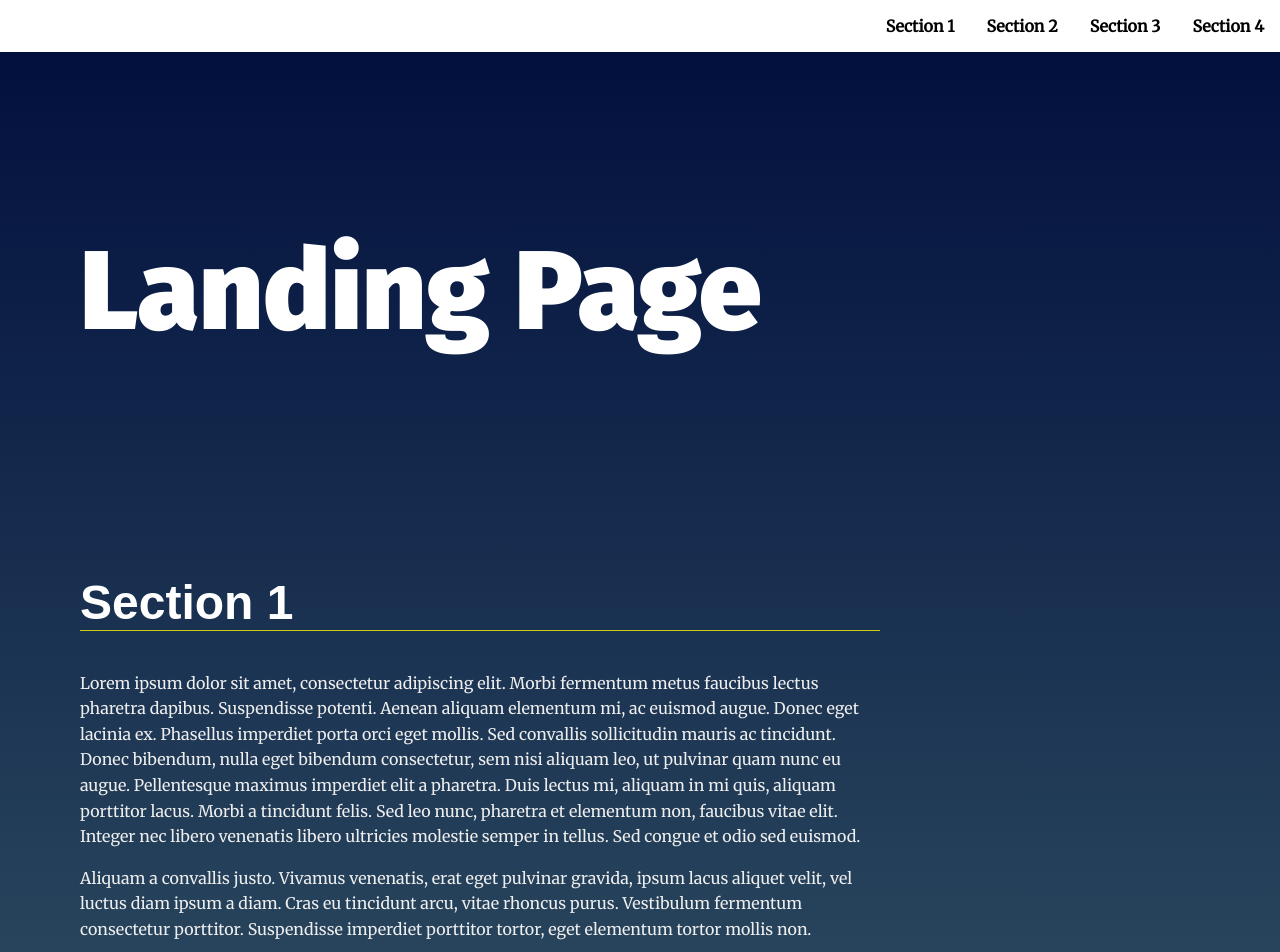
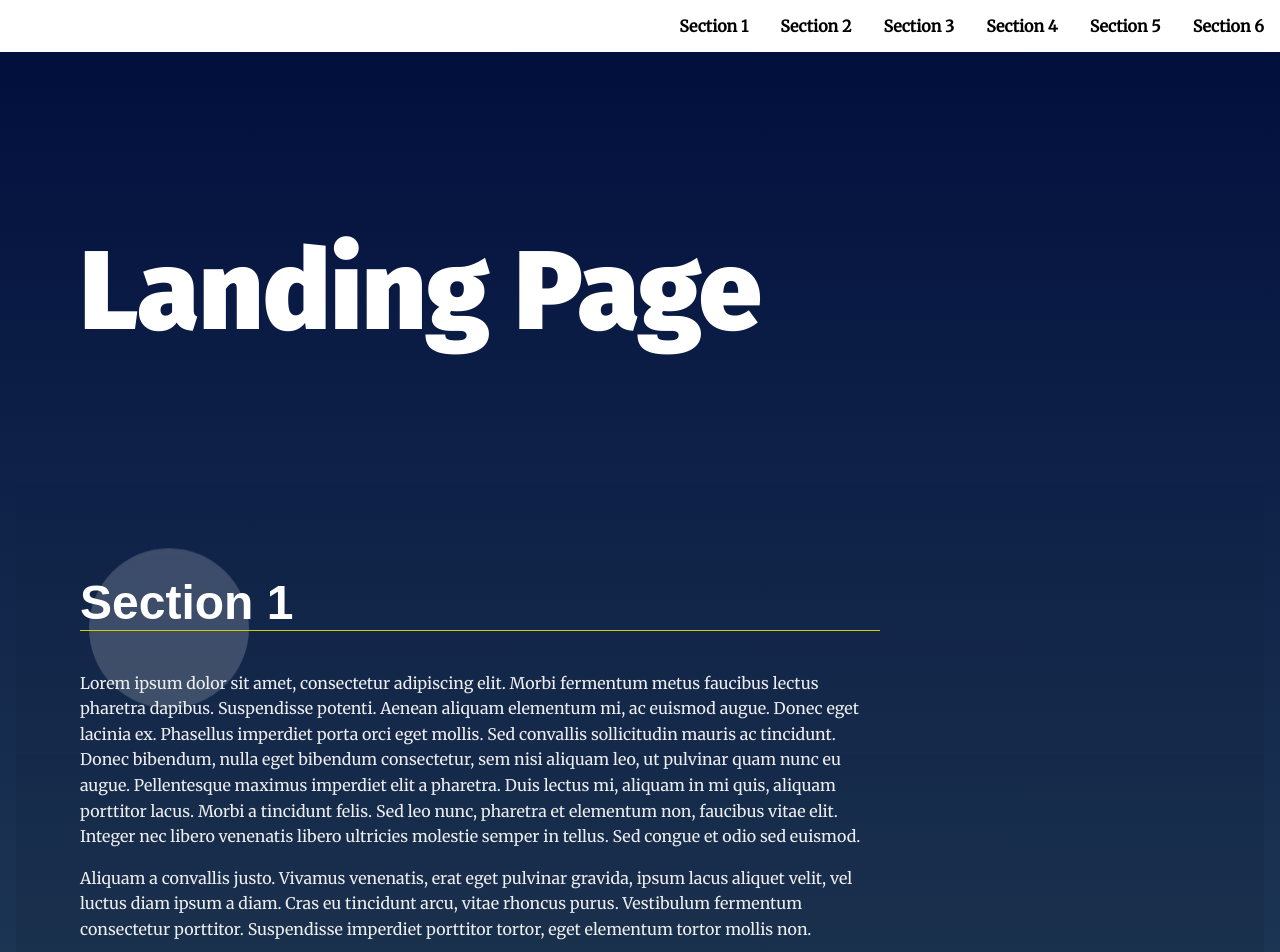
Before and after one commit to ivannissimrch/LandingPage, a plain HTML site: page index.html in a window 1280 px wide. Shown: the top 952 px of the page. Drawn offline with Linux system fonts and the light colour scheme.

Commit message:
add dinamic sections

```diff
--- a/index.html
+++ b/index.html
@@ -60,6 +60,23 @@
       </div>
     </section>
 
+    <section id="section5" data-nav="Section 5">
+      <div class="landing__container">
+        <h2>Section 5</h2>
+        <p>Lorem ipsum dolor sit amet, consectetur adipiscing elit. Morbi fermentum metus faucibus lectus pharetra dapibus. Suspendisse potenti. Aenean aliquam elementum mi, ac euismod augue. Donec eget lacinia ex. Phasellus imperdiet porta orci eget mollis. Sed convallis sollicitudin mauris ac tincidunt. Donec bibendum, nulla eget bibendum consectetur, sem nisi aliquam leo, ut pulvinar quam nunc eu augue. Pellentesque maximus imperdiet elit a pharetra. Duis lectus mi, aliquam in mi quis, aliquam porttitor lacus. Morbi a tincidunt felis. Sed leo nunc, pharetra et elementum non, faucibus vitae elit. Integer nec libero venenatis libero ultricies molestie semper in tellus. Sed congue et odio sed euismod.</p>
+
+        <p>Aliquam a convallis justo. Vivamus venenatis, erat eget pulvinar gravida, ipsum lacus aliquet velit, vel luctus diam ipsum a diam. Cras eu tincidunt arcu, vitae rhoncus purus. Vestibulum fermentum consectetur porttitor. Suspendisse imperdiet porttitor tortor, eget elementum tortor mollis non.</p>
+      </div>
+    </section>
+    <section id="section6" data-nav="Section 6">
+      <div class="landing__container">
+        <h2>Section 6</h2>
+        <p>Lorem ipsum dolor sit amet, consectetur adipiscing elit. Morbi fermentum metus faucibus lectus pharetra dapibus. Suspendisse potenti. Aenean aliquam elementum mi, ac euismod augue. Donec eget lacinia ex. Phasellus imperdiet porta orci eget mollis. Sed convallis sollicitudin mauris ac tincidunt. Donec bibendum, nulla eget bibendum consectetur, sem nisi aliquam leo, ut pulvinar quam nunc eu augue. Pellentesque maximus imperdiet elit a pharetra. Duis lectus mi, aliquam in mi quis, aliquam porttitor lacus. Morbi a tincidunt felis. Sed leo nunc, pharetra et elementum non, faucibus vitae elit. Integer nec libero venenatis libero ultricies molestie semper in tellus. Sed congue et odio sed euismod.</p>
+
+        <p>Aliquam a convallis justo. Vivamus venenatis, erat eget pulvinar gravida, ipsum lacus aliquet velit, vel luctus diam ipsum a diam. Cras eu tincidunt arcu, vitae rhoncus purus. Vestibulum fermentum consectetur porttitor. Suspendisse imperdiet porttitor tortor, eget elementum tortor mollis non.</p>
+      </div>
+    </section>
+
 
   </main>
   <footer class="page__footer">
--- a/js/app.js
+++ b/js/app.js
@@ -87,23 +87,12 @@ lis.append(liItem);
 //section Style
 
 window.addEventListener('scroll', function (){
-   if(allSections[0].getBoundingClientRect().top + allSections[0].getBoundingClientRect().bottom
-   <= window.innerHeight){
-      allSections[0].classList.toggle('your-active-class');
+  for(let section of allSections){
+    if(section.getBoundingClientRect().top + section.getBoundingClientRect().bottom
+     <= window.innerHeight){
+      section.classList.toggle('your-active-class');
+     }
    }
-   if(allSections[1].getBoundingClientRect().top + allSections[1].getBoundingClientRect().bottom
-   <=window.innerHeight){
-      allSections[1].classList.toggle('your-active-class');
-   }
-   if(allSections[2].getBoundingClientRect().top + allSections[2].getBoundingClientRect().bottom
-   <= window.innerHeight){
-      allSections[2].classList.toggle('your-active-class');
-   }
-   if(allSections[3].getBoundingClientRect().top + allSections[3].getBoundingClientRect().bottom
-   <= window.innerHeight){
-      allSections[3].classList.toggle('your-active-class');
-   }
-
 });
 
 //section style
@@ -119,10 +108,9 @@ const linkArray = document.querySelectorAll('a');
    currentLink.scrollIntoView({
       behavior : 'smooth'
    });
-   // currentLink.classList.toggle('your-active-class');
+   //currentLink.classList.('your-active-class');
 
    });
 });
 
-
 //scroll on click eventfun
```
